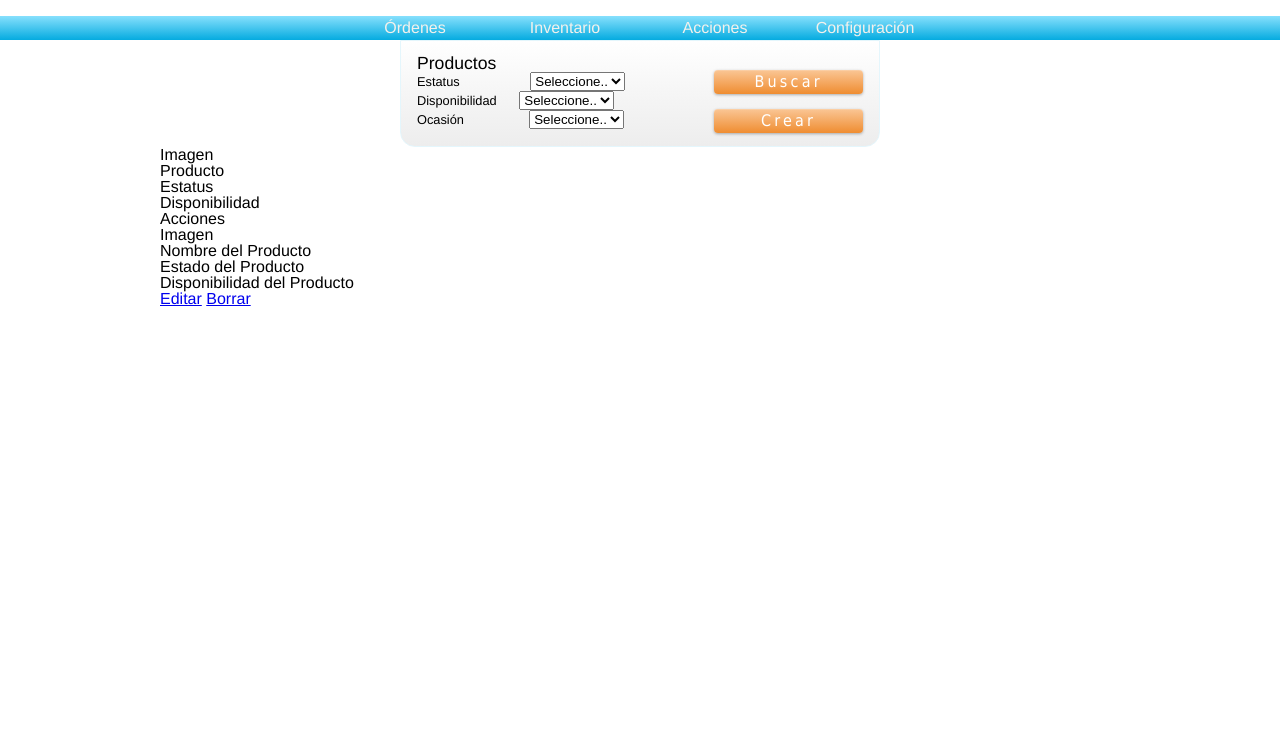
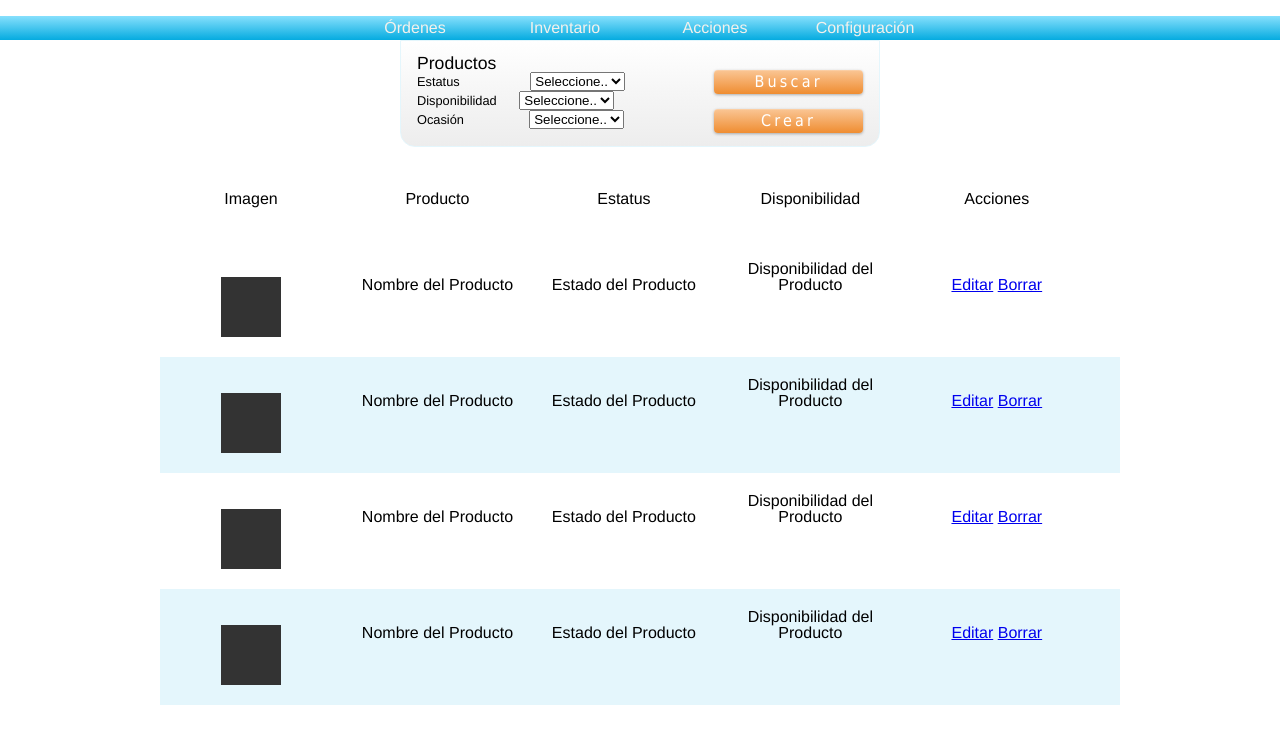
Before and after one commit to gabriel-seb/admin-panel-layout, a PHP site: page /backend/inventory.html in a window 1280 px wide. Shown: the part 32-776 px from the top of the page. Run offline with PHP 8.4, Linux system fonts and the light colour scheme.

Commit message:
Styling inventory list
Finished the basic styles, will proceed to create a custom sprite for
the project to load all the admin icons

```diff
--- a/backend/inventory.html
+++ b/backend/inventory.html
@@ -129,7 +129,7 @@
         </div>
       </div>
       <!-- products grid -->
-      <div class="grid">
+      <div class="grid products">
         <div class="cols-1-1">
           <ul>
             <!-- explanation of list -->
@@ -143,28 +143,106 @@
                 </li>
                 <li>
                   Estatus
-                  <div class="status_symbols"></div>
+                  <div class="status symbols"></div>
                 </li>
                 <li>
                   Disponibilidad
-                  <div class="availability_symbols"></div>
+                  <div class="availability symbols"></div>
                 </li>
                 <li>
                   Acciones
-                  <div class="actions_symbols"></div>
+                  <div class="actions symbols"></div>
                 </li>
               </ol>
             </li>
             <!-- inventory list -->
             <li class="item">
+              <ol>
+                <li>
                   <div class="img">Imagen</div>
+                </li>
+                <li>
                   <div class="product name">Nombre del Producto</div>
+                </li>
+                <li>
                   <div class="product status">Estado del Producto</div>
+                </li>
+                <li>
                   <div class="product availability">Disponibilidad del Producto</div>
+                </li>
+                <li>
                   <div class="product actions">
                     <a class="edit" href="#">Editar</a>
                     <a class="delete" href="#">Borrar</a>
                   </div>
+                </li>
+              </ol>
+            </li>
+            <li class="item">
+              <ol>
+                <li>
+                  <div class="img">Imagen</div>
+                </li>
+                <li>
+                  <div class="product name">Nombre del Producto</div>
+                </li>
+                <li>
+                  <div class="product status">Estado del Producto</div>
+                </li>
+                <li>
+                  <div class="product availability">Disponibilidad del Producto</div>
+                </li>
+                <li>
+                  <div class="product actions">
+                    <a class="edit" href="#">Editar</a>
+                    <a class="delete" href="#">Borrar</a>
+                  </div>
+                </li>
+              </ol>
+            </li>
+            <li class="item">
+              <ol>
+                <li>
+                  <div class="img">Imagen</div>
+                </li>
+                <li>
+                  <div class="product name">Nombre del Producto</div>
+                </li>
+                <li>
+                  <div class="product status">Estado del Producto</div>
+                </li>
+                <li>
+                  <div class="product availability">Disponibilidad del Producto</div>
+                </li>
+                <li>
+                  <div class="product actions">
+                    <a class="edit" href="#">Editar</a>
+                    <a class="delete" href="#">Borrar</a>
+                  </div>
+                </li>
+              </ol>
+            </li>
+            <li class="item">
+              <ol>
+                <li>
+                  <div class="img">Imagen</div>
+                </li>
+                <li>
+                  <div class="product name">Nombre del Producto</div>
+                </li>
+                <li>
+                  <div class="product status">Estado del Producto</div>
+                </li>
+                <li>
+                  <div class="product availability">Disponibilidad del Producto</div>
+                </li>
+                <li>
+                  <div class="product actions">
+                    <a class="edit" href="#">Editar</a>
+                    <a class="delete" href="#">Borrar</a>
+                  </div>
+                </li>
+              </ol>
             </li>
           </ul>
         </div>
--- a/css/developer/_inventory.scss
+++ b/css/developer/_inventory.scss
@@ -33,3 +33,88 @@ $border-size: 15px;
 #occasion_select{
 	margin-left: 4.6em;
 }
+
+//products styles
+
+.grid.products{
+	margin-top: 2.5em;
+}
+
+//setting the styles for the list items
+.explanation{
+	ol li {
+		display: inline-block;
+		width: 182px;
+		height: auto;
+		text-align:center;
+		padding: 0.25em;
+	}
+}
+
+.symbols{
+	//size of the container
+	width: 60px;
+	height: 30px;
+	margin: 0 auto;
+	&.status{
+
+	}
+	&.availability{
+
+	}
+	&.actions{
+
+	}
+}
+
+.item{
+	padding: 1em 0;
+	//image
+	& .img{
+		width: 60px;
+		height: 60px;
+		background: #333;
+		margin: 0 auto;
+		text-indent: -9999px;
+	}
+	//product texts
+	& .product{
+
+		& .name{
+
+		}
+		& .status{
+
+		}
+		& .availability{
+
+		}
+		& .actions{
+
+			& .edit{
+
+			}
+			& .delete{
+
+			}
+		}
+	}
+
+	//list styles
+	&:hover{
+		background: rgba(#000,0.15)
+	}
+	&:nth-child(odd){
+		background: lighten($base, 45%);
+		&:hover{
+			background: rgba(#000,0.15)
+		}
+	}
+	ol li {
+		display: inline-block;
+		width: 182px;
+		height: auto;
+		text-align:center;
+		padding: 0.25em;
+	}
+}
--- a/css/styles.css
+++ b/css/styles.css
@@ -165,6 +165,42 @@ table {
 #occasion_select {
   margin-left: 4.6em; }
 
+.grid.products {
+  margin-top: 2.5em; }
+
+.explanation ol li {
+  display: inline-block;
+  width: 182px;
+  height: auto;
+  text-align: center;
+  padding: 0.25em; }
+
+.symbols {
+  width: 60px;
+  height: 30px;
+  margin: 0 auto; }
+
+.item {
+  padding: 1em 0; }
+  .item .img {
+    width: 60px;
+    height: 60px;
+    background: #333;
+    margin: 0 auto;
+    text-indent: -9999px; }
+  .item:hover {
+    background: rgba(0, 0, 0, 0.15); }
+  .item:nth-child(odd) {
+    background: #e4f6fc; }
+    .item:nth-child(odd):hover {
+      background: rgba(0, 0, 0, 0.15); }
+  .item ol li {
+    display: inline-block;
+    width: 182px;
+    height: auto;
+    text-align: center;
+    padding: 0.25em; }
+
 body {
   font-family: "Helvetica Neue", Helvetica, Arial, serif;
   font-size: 16px; }
```
Also changed, not shown: 1 other file. Lines whose indentation alone changed are shown as unchanged.
